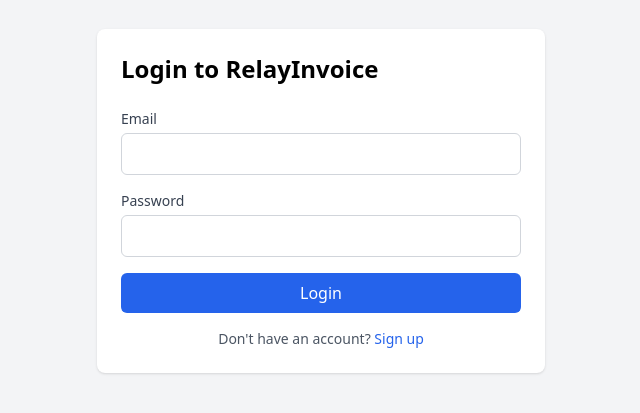
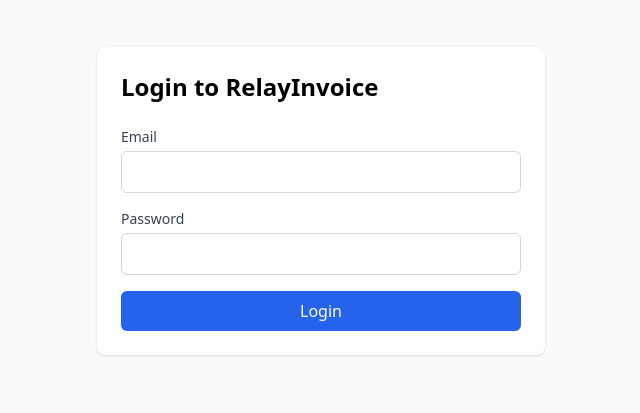
Before and after one commit to sivagunturu/relay-invoice, a Next.js app: page /auth/login in a window 1280 px wide. Shown: the part 199-612 px from the top of the page, without its empty margins (319-959 px from the left). Built offline with nearby package versions, Linux system fonts and the light colour scheme.

Commit message:
Fix login server action return type

```diff
--- a/src/app/auth/login/page.tsx
+++ b/src/app/auth/login/page.tsx
@@ -1,15 +1,32 @@
-import { login } from '@/lib/actions/auth';
+import { createClient } from '@/lib/supabase/server';
+import { redirect } from 'next/navigation';
+import { Card } from '@/components/ui/card';
 import { Input } from '@/components/ui/input';
 import { Button } from '@/components/ui/button';
-import { Card } from '@/components/ui/card';
-import Link from 'next/link';
+
+async function login(formData: FormData): Promise<void> {
+  'use server';
+
+  const email = formData.get('email') as string;
+  const password = formData.get('password') as string;
+
+  const supabase = await createClient();
+  const { error } = await supabase.auth.signInWithPassword({
+    email,
+    password,
+  });
+
+  if (!error) {
+    redirect('/dashboard');
+  }
+}
 
 export default function LoginPage() {
   return (
-    <div className="min-h-screen flex items-center justify-center bg-gray-100">
-      <Card className="w-full max-w-md">
+    <div className="min-h-screen flex items-center justify-center bg-gray-50">
+      <Card className="w-full max-w-md p-6">
         <h1 className="text-2xl font-bold mb-6">Login to RelayInvoice</h1>
-        <form action={login}>
+        <form action={login} className="space-y-4">
           <Input
             label="Email"
             type="email"
@@ -26,12 +43,6 @@
             Login
           </Button>
         </form>
-        <p className="mt-4 text-center text-sm text-gray-600">
-          Don't have an account?{' '}
-          <Link href="/auth/signup" className="text-blue-600 hover:underline">
-            Sign up
-          </Link>
-        </p>
       </Card>
     </div>
   );
```
